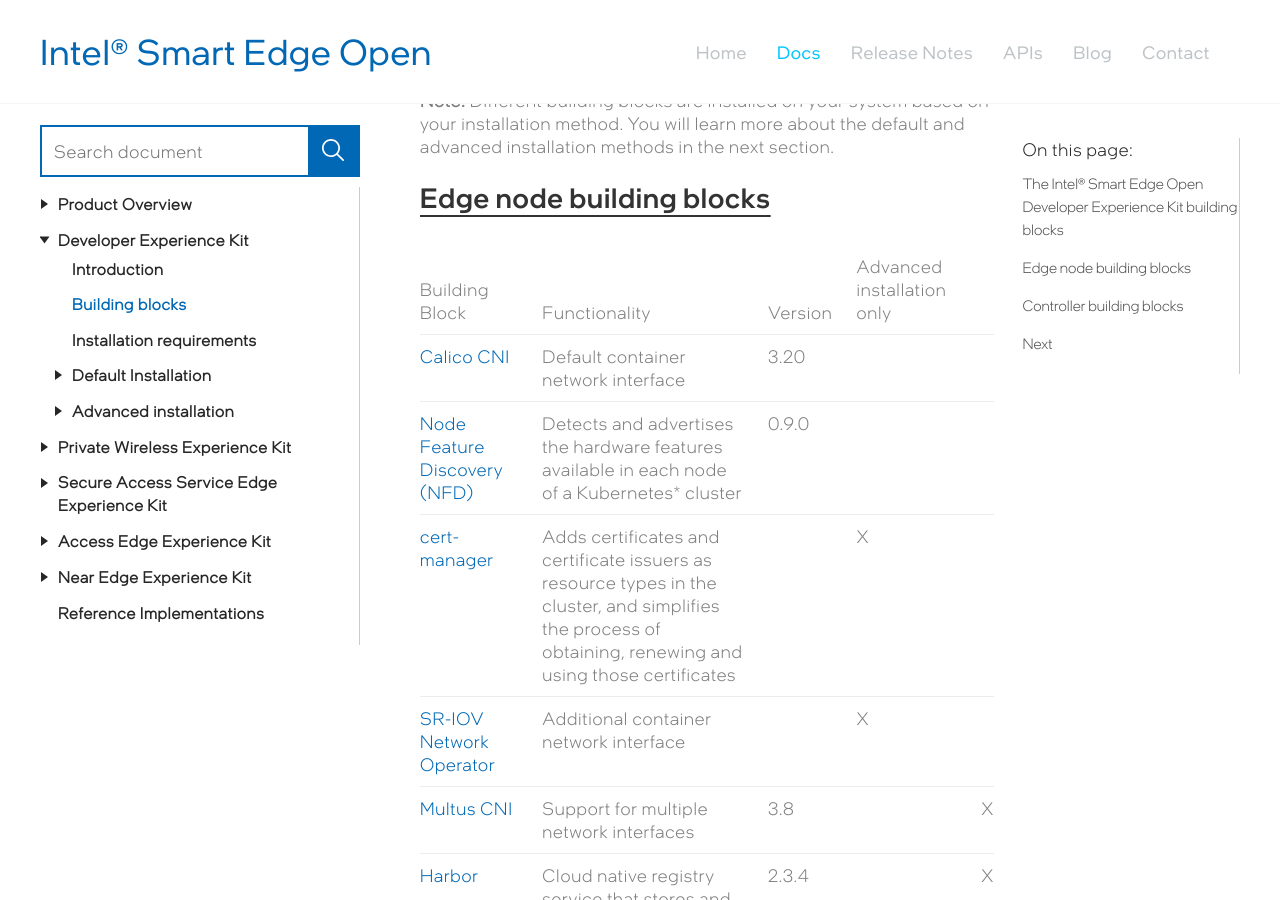
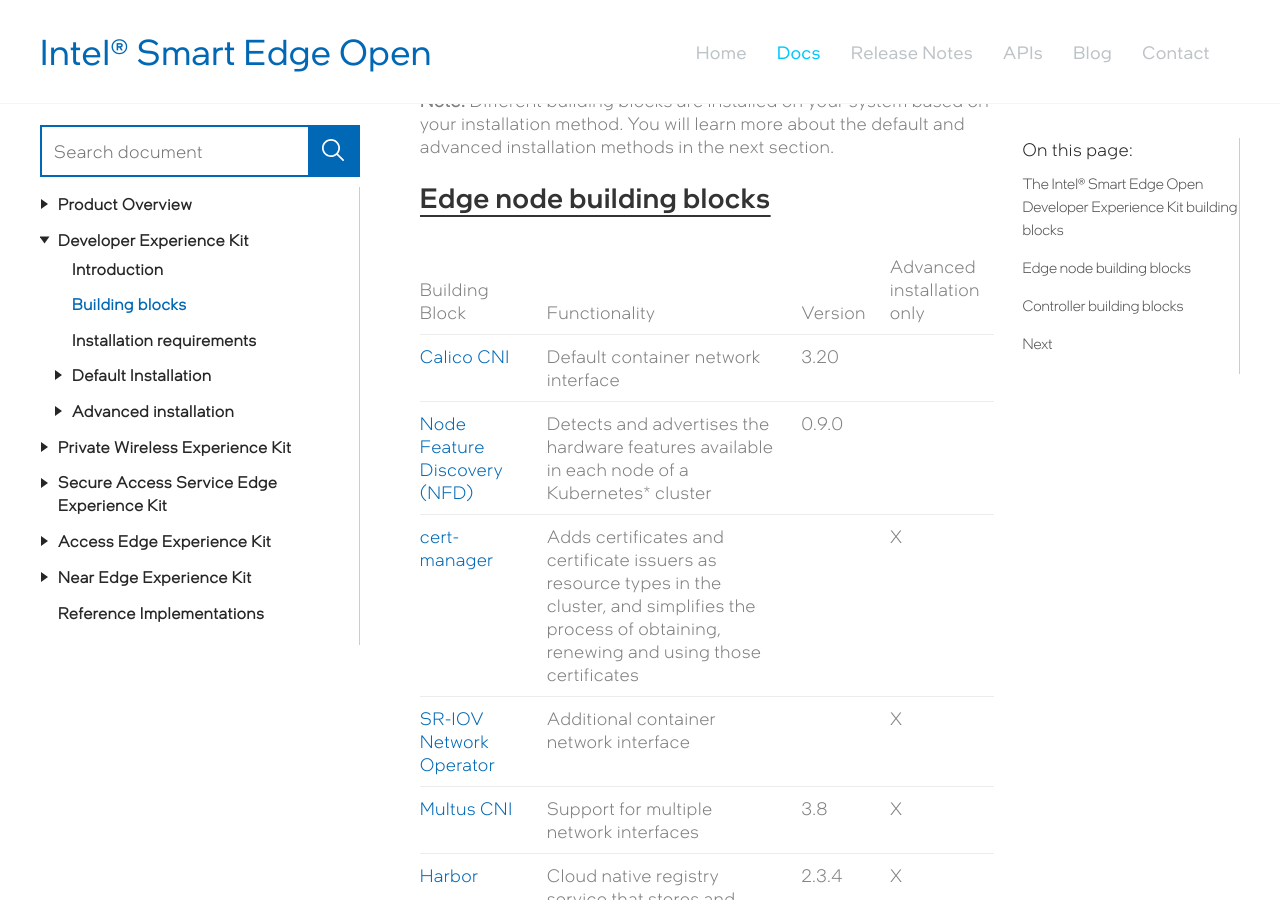
Before and after one commit to intelsmartedgeons/docs, a Jekyll site: the page built from developer-experience-kit/developer-experience-kits-building-blocks.md, in a window 1280 px wide and 900 px high, scrolled down 322 px. Built offline with Jekyll 4.4.1, drawn with Linux system fonts in a browser that asks for light colours; some web fonts are replaced; our own code applies the rules of GitHub Pages for plain Markdown files; comment, search, counter and statistics services are not loaded.

Commit message:
all the X show up in a single line

```diff
--- a/developer-experience-kit/developer-experience-kits-building-blocks.md
+++ b/developer-experience-kit/developer-experience-kits-building-blocks.md
@@ -16,9 +16,9 @@
 [Node Feature Discovery (NFD)](/components/resource-management/node-feature-discovery.md) |Detects and advertises the hardware features available in each node of a Kubernetes* cluster | 0.9.0 |   |
 |[cert-manager](https://cert-manager.io/docs/)| Adds certificates and certificate issuers as resource types in the cluster, and simplifies the process of obtaining, renewing and using those certificates |   |   X  |
 | [SR-IOV Network Operator](/components/networking/sriov-network-operator.md) | Additional container network interface |    | X  |
-| [Multus CNI](/components/networking/multus.md) | Support for multiple network interfaces | 3.8 |  | X |
-| [Harbor](https://goharbor.io/) | Cloud native registry service that stores and distributes container images | 2.3.4  |  |  X |
-| [Telemetry](/components/telemetry/telemetry.md) | Remote collection of device data for real-time monitoring|   |   | X |
+| [Multus CNI](/components/networking/multus.md) | Support for multiple network interfaces | 3.8 | X |
+| [Harbor](https://goharbor.io/) | Cloud native registry service that stores and distributes container images | 2.3.4 | X |
+| [Telemetry](/components/telemetry/telemetry.md) | Remote collection of device data for real-time monitoring|  | X |
 | [Topology Manager](/components/resource-management/topology-manager.md) |Coordinates the resources allocated to a workload |   | X  |
 | [CPU Manager](/components/resource-management/cpu-manager.md) | Allows workloads to be assigned to a designated CPU core. |   | X |
 | [Intel® SecL-DC](/components/security/platform-attestation-using-isecl.md) | Isecl components to provide platform attestation on the edge node|   |  X |
@@ -34,7 +34,7 @@
 | [Telemetry](/components/telemetry/telemetry.md) | Remote collection of device data for real-time monitoring|   |   |
 | [Topology Manager](/components/resource-management/topology-manager.md) |Coordinates the resources allocated to a workload |   |   |
 | [CPU Manager](/components/resource-management/cpu-manager.md) | Allows workloads to be assigned to a designated CPU core. |   |  |
-| [Calico CNI](https://docs.projectcalico.org/about/about-calico) | Default container network interface |  3.20 |   |  X |
+| [Calico CNI](https://docs.projectcalico.org/about/about-calico) | Default container network interface | 3.20 | X |
 | [Node Feature Discovery (NFD)](/components/resource-management/node-feature-discovery.md) |Detects and advertises the hardware features available in each node of a Kubernetes* cluster | 0.9.0 | X  |
 |[cert-manager](https://cert-manager.io/docs/)| Adds certificates and certificate issuers as resource types in the cluster, and simplifies the process of obtaining, renewing and using those certificates |   |   X  |
 | [Intel® SGX DCAP](/components/security/application-security-using-sgx.md) | Provides application security |  | X |
```
